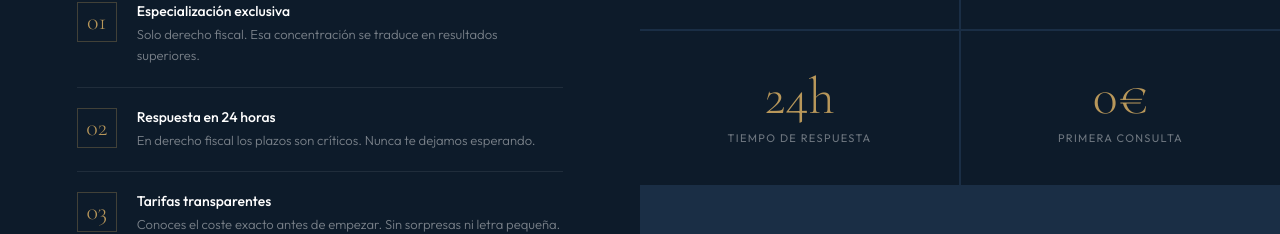
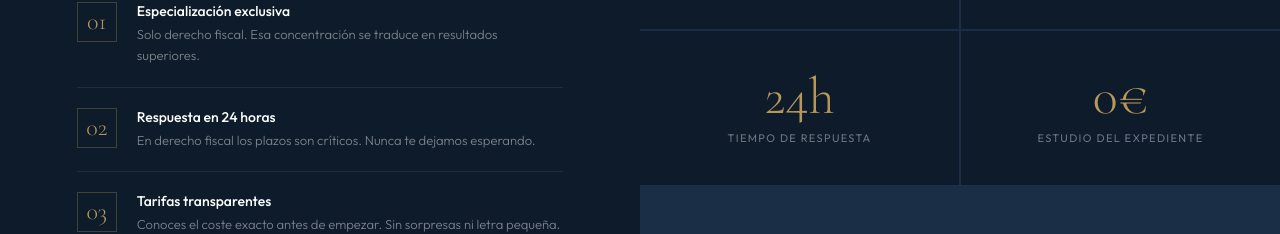
Before and after one commit to Ivanrm01/IRM-Abogados, a Next.js app: page / in a window 1280 px wide. Shown: the part 1940-2174 px from the top of the page. Built offline with nearby package versions, Linux system fonts and the light colour scheme; no server answers.

Commit message:
Actualizar page.jsx

```diff
--- a/app/page.jsx
+++ b/app/page.jsx
@@ -88,7 +88,7 @@ export default function HomePage() {
           ))}
         </div>
         <div className={styles.porqueRight}>
-          {[['2','Sedes en España'],['100%','Especialización fiscal'],['24h','Tiempo de respuesta'],['0€','Primera consulta']].map(([n,l]) => (
+          {[['2','Sedes en España'],['100%','Especialización fiscal'],['24h','Tiempo de respuesta'],['0€','Estudio del expediente']].map(([n,l]) => (
             <div key={l} className={styles.statBox}>
               <div className={styles.statN}>{n}</div>
               <div className={styles.statL}>{l}</div>
```
